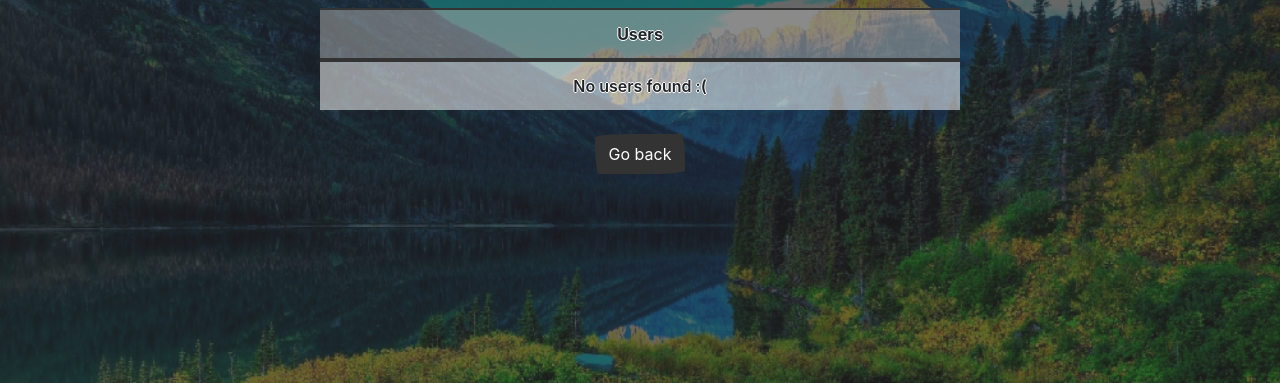
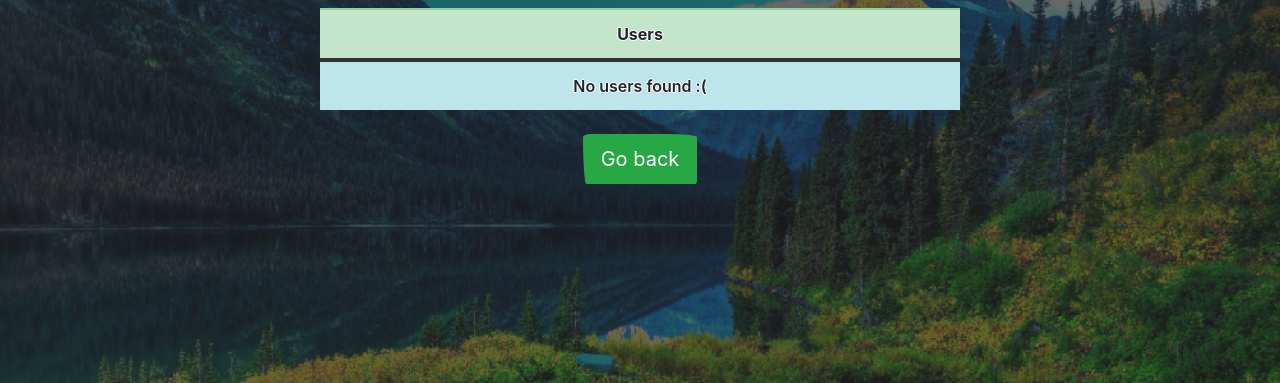
Before and after one commit to Jelleas/WebIK, a Flask app: template templates/browse_users.html in a window 1280 px wide. Shown: the part 131-514 px from the top of the page. Run offline with Flask 2, Linux system fonts and the light colour scheme; the template is opened without the code that fills it, so the values that code supplies are empty; some libraries are stand-ins or nearby versions; some web fonts are replaced.

Commit message:
kleuren tabellen verandert

```diff
--- a/templates/browse_users.html
+++ b/templates/browse_users.html
@@ -30,18 +30,18 @@
 <b><label for="exampleTextarea"><h1>Users</h1></label></b>
     <table class="table">
       <thead>
-        <tr>
+        <tr class="table-success">
           <th scope="col">Users</th>
           <th scope="col"></th>
         </tr>
       </thead>
           {% for user in results %}
-            <tr>
-                <td>{{ user.username }}</td> <td><form><button class="btn btn-primary" value="{{ user.id }}" name="invite_id" type="submit" formmethod="POST">Invite</button></form></td>
+            <tr class="table-info">
+                <td>{{ user.username }}</td> <td><form><button class="btn btn-outline-primary" value="{{ user.id }}" name="invite_id" type="submit" formmethod="POST">Invite</button></form></td>
             </tr>
           {% endfor %}
           {% for now in current2 %}
-            <tr>
+            <tr class="table-info">
               <td colspan="1">{{ now.score }}</td>
               <td>{{ now.status }}</td>
               <td>
@@ -52,15 +52,17 @@
 {% else %}
   <table class="table">
     <thead>
-      <tr>
+      <tr class="table-success">
         <th colspan="4">Users</th>
       </tr>
     </thead>
-    <td colspan="4">No users found :(</td>
+    <tr class="table-info">
+      <td colspan="4">No users found :(</td>
+    </tr>
   </table>
   <br>
   <form>
-    <button class="btn btn-primary" type="submit" name="invite_id" value="back" formmethod="POST">Go back</button>
+    <button class="btn btn-success btn-lg" type="submit" name="invite_id" value="back" formmethod="POST">Go back</button>
   </form>
 {% endif %}
     </thead>
--- a/templates/find_game.html
+++ b/templates/find_game.html
@@ -1,7 +1,7 @@
 {% extends "layout.html" %}
 
 {% block title %}
-    find game
+    Find user
 {% endblock %}
 
 {% block main %}
@@ -11,7 +11,7 @@
             <input autofocus autocomplete="off" class="form-control form-control-lg" type="text" name="user" placeholder="Find a user" id="inputLarge">
         </div>
         <div class="form-group">
-            <button class="btn btn-primary btn-lg" type="submit" name="find_button" value="search">Search</button>
+            <button class="btn btn-success btn-lg" type="submit" name="find_button" value="search">Search</button>
         </div>
 </table>
 {% endblock %}
--- a/templates/history.html
+++ b/templates/history.html
@@ -13,14 +13,14 @@
 <b><label for="exampleTextarea"><h1>History</h1></label></b>
     <table class="table">
       <thead>
-        <tr>
+        <tr class="table-success">
           <th scope="col">Players</th>
           <th scope="col">Result</th>
         </tr>
       </thead>
       {% if history %}
           {% for game in history %}
-            <tr>
+            <tr class="table-info">
                 <td>{{ game.matchup }}</td>
                 <td>{{ game.status }}</td>
             </tr>
--- a/templates/index.html
+++ b/templates/index.html
@@ -76,7 +76,7 @@ $(window).on('load', function() {
     <div class="scroller">
     <table class="table">
       <thead>
-        <tr>
+        <tr class="table-success">
           <th scope="col">opponent</th></th>
           <th scope="col">Score</th>
           <th colspan="2">Status</th>
@@ -84,7 +84,7 @@ $(window).on('load', function() {
       </thead>
       {% if current or current2 %}
           {% for now in current %}
-            <tr>
+            <tr class="table-info">
               <td scope="col">{{ now.player2_name }}</td>
               <td scope="col">{{ now.score }}</td>
               <td colspan="2">{{ now.status }}</td>
--- a/templates/leaderboard.html
+++ b/templates/leaderboard.html
@@ -13,7 +13,7 @@
 <b><label for="exampleTextarea"><h1>Leaderboard</h1></label></b>
     <table class="table">
       <thead>
-        <tr>
+        <tr class="table-success">
           <th scope="col">Position</th>
           <th scope="col">Player</th>
           <th scope="col">Games won</th>
@@ -21,7 +21,7 @@
       </thead>
       {% if hoogste %}
         {% for number in hoogste %}
-            <tr>
+            <tr class="table-info">
                 <td>{{loop.index}}</td>
                 <td>{{ number.username }}</td>
                 <td>{{ number.games_won }}</td>
```
